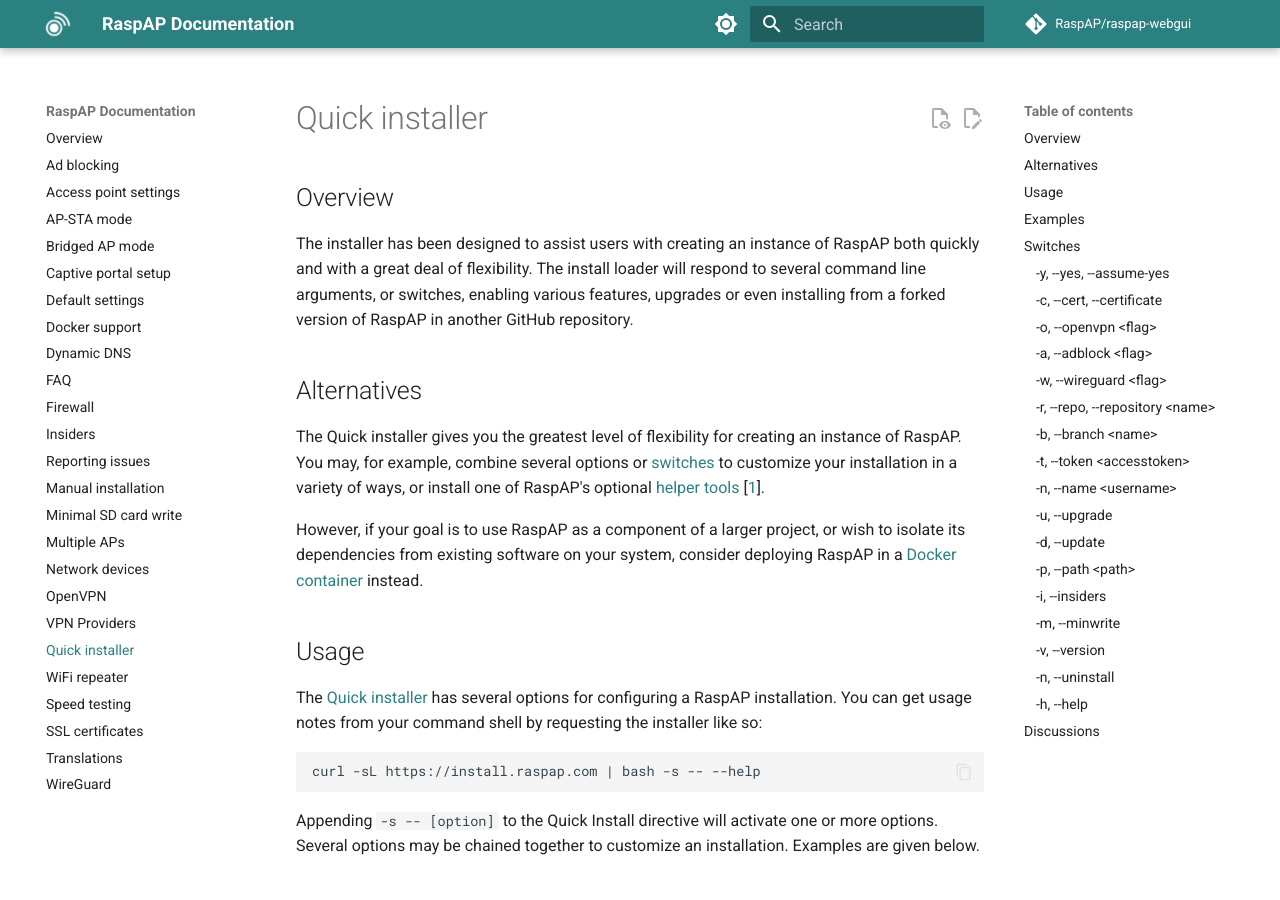
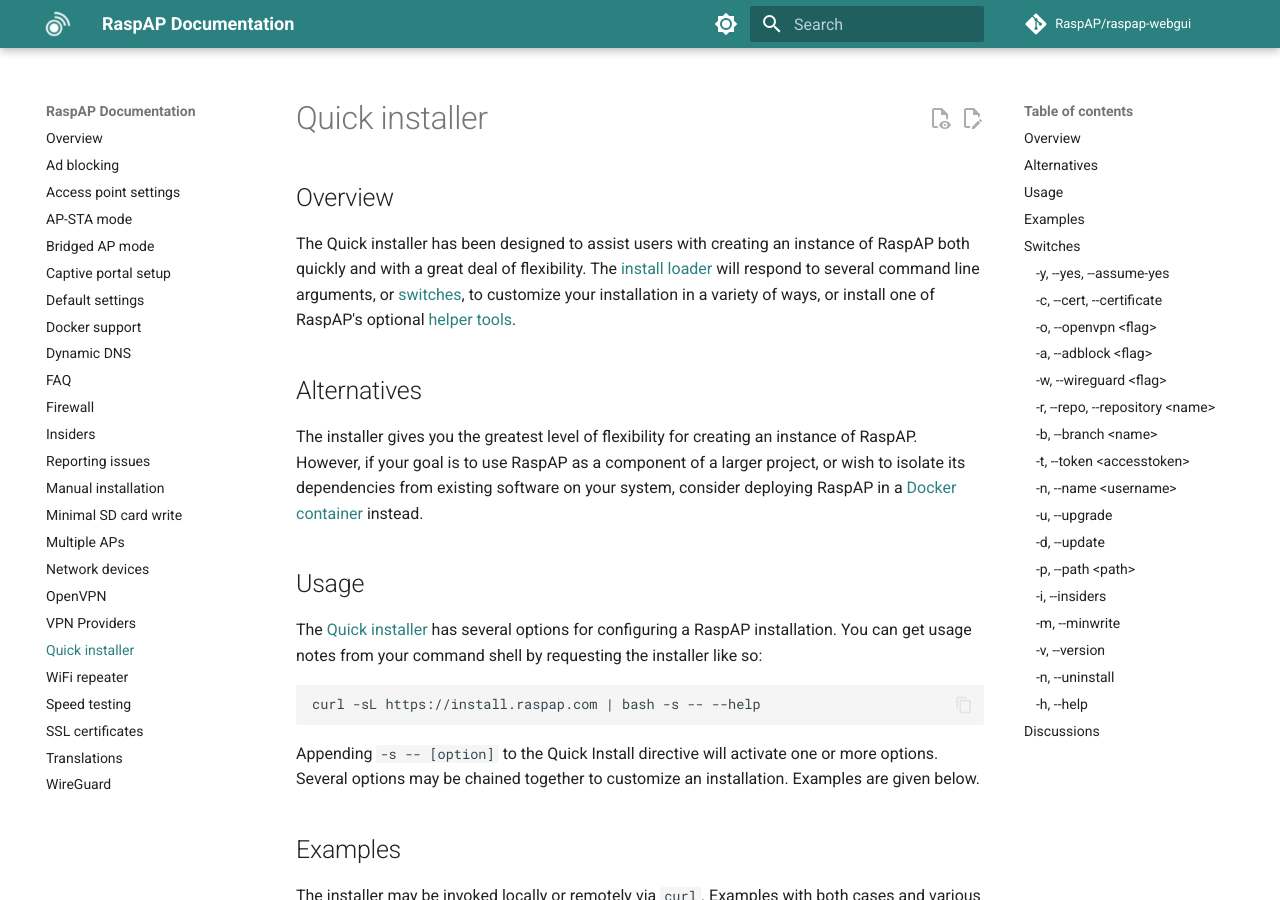
Before and after one commit to RaspAP/raspap-docs, an MkDocs documentation site: the page built from docs/quick.md, in a window 1280 px wide and 900 px high. Built offline with MkDocs 1.6.1 and Material for MkDocs 9.7.7, drawn with Linux system fonts in a browser that asks for light colours; comment, search, counter and statistics services are not loaded.

Commit message:
Edit overview + alternatives

```diff
--- a/docs/quick.md
+++ b/docs/quick.md
@@ -1,13 +1,11 @@
 # Quick installer
 
 ## Overview
-The installer has been designed to assist users with creating an instance of RaspAP both quickly and with a great deal of flexibility.
-The install loader will respond to several command line arguments, or switches, enabling various features, upgrades or even installing from a forked version of RaspAP in another GitHub repository.
+The Quick installer has been designed to assist users with creating an instance of RaspAP both quickly and with a great deal of flexibility.
+The [install loader](https://github.com/RaspAP/raspap-webgui/blob/master/installers/raspbian.sh) will respond to several command line arguments, or [switches](#switches), to customize your installation in a variety of ways, or install one of RaspAP's optional [helper](minwrite.md) [tools](ssl.md).
 
 ## Alternatives
-The Quick installer gives you the greatest level of flexibility for creating an instance of RaspAP. You may, for example, combine several options or [switches](#switches) to customize your installation in a variety of ways, or install one of RaspAP's optional [helper tools](minwrite.md) [[1](ssl.md)].
-
-However, if your goal is to use RaspAP as a component of a larger project, or wish to isolate its dependencies from existing software on your system, consider deploying RaspAP in a [Docker container](docker.md) instead.
+The installer gives you the greatest level of flexibility for creating an instance of RaspAP. However, if your goal is to use RaspAP as a component of a larger project, or wish to isolate its dependencies from existing software on your system, consider deploying RaspAP in a [Docker container](docker.md) instead.
 
 ## Usage
 The [Quick installer](https://github.com/RaspAP/raspap-webgui/blob/master/installers/raspbian.sh) has several options for configuring a RaspAP installation. You can get usage notes from your command shell by requesting the installer like so:
```
